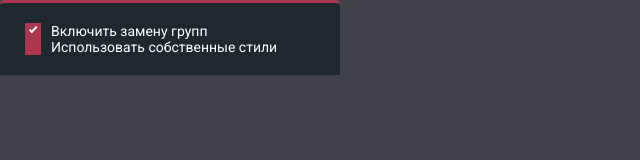
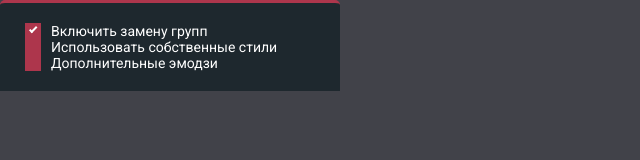
Before and after one commit to Irval1337/YouGame_GroupChanger, a browser extension: page ui/index.html in a window 1280 px wide. Shown: the whole page, without its empty margins (0-640 px from the left). Drawn offline with Linux system fonts and the light colour scheme.

Commit message:
Update index.html

```diff
--- a/ui/index.html
+++ b/ui/index.html
@@ -17,6 +17,11 @@
                 <div class="item">
                     <input type="checkbox" name="" id="selfStyling" class="chb">
                     <label>Использовать собственные стили</label>
+
+                </div>
+                <div class="item">
+                    <input type="checkbox" name="" id="customEmoji" class="chb">
+                    <label>Дополнительные эмодзи</label>
 
                 </div>
             </form>
```
